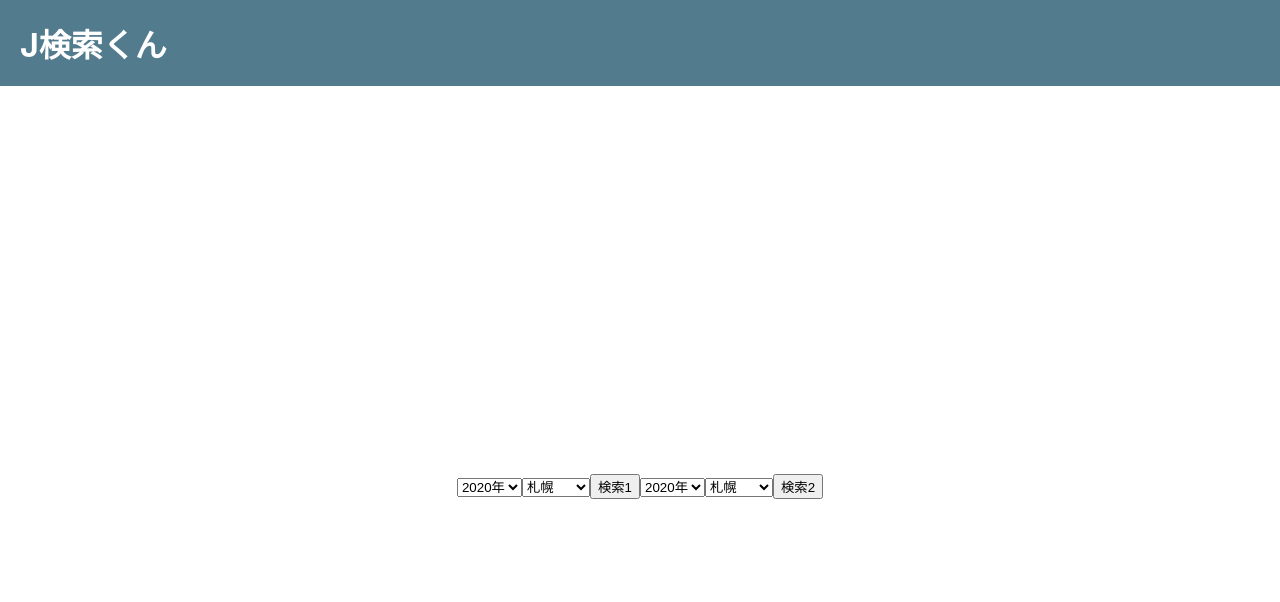
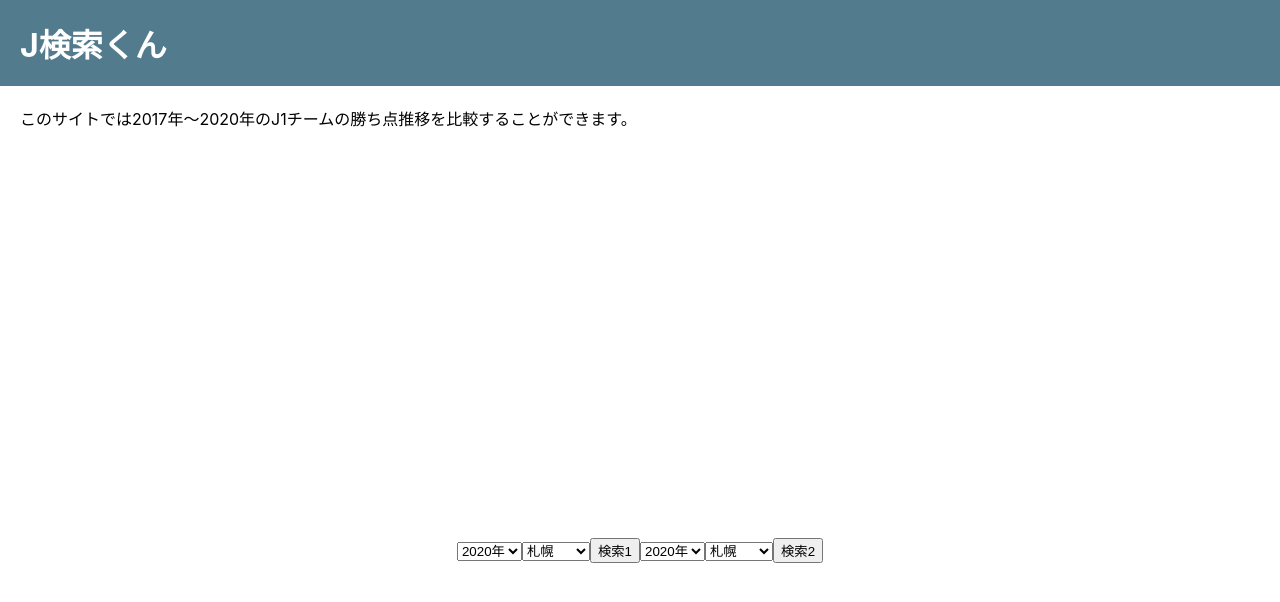
Before and after one commit to yuta97/j-result-front-nuxt, a Nuxt app: page / in a window 1280 px wide. Shown: the top 602 px of the page. Built offline with nearby package versions, Linux system fonts and the light colour scheme.

Commit message:
site-description

```diff
--- a/pages/index.vue
+++ b/pages/index.vue
@@ -1,4 +1,10 @@
 <template>
+  <div>
+  <div class='description'>
+      <p>
+        このサイトでは2017年〜2020年のJ1チームの勝ち点推移を比較することができます。
+      </p>
+  </div>
   <div class="container">
     <div>
       <select type="number" name="year" v-model="year1">
@@ -9,7 +15,6 @@
       </select>
       <button @click="getApi1" >検索1</button>
     </div>
-
     <div>
       <select type="number" name="year" v-model="year2">
         <option v-for="n in 4" v-bind:value="n + 2016">{{ n + 2016 }}年</option>
@@ -25,6 +30,7 @@
       :results1="results1" :year1="year1" :team1="team1"
       :results2="results2" :year2="year2" :team2="team2"/>
     </div>
+  </div>
   </div>
 </template>
 
@@ -95,7 +101,9 @@ export default {
   align-items: center;
   text-align: center;
 }
-
+.description {
+  padding: 20px;
+}
 .title {
   font-family:
     'Quicksand',
```
